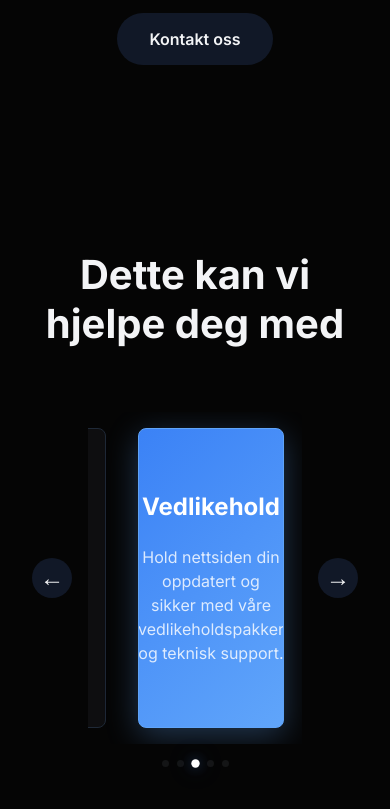
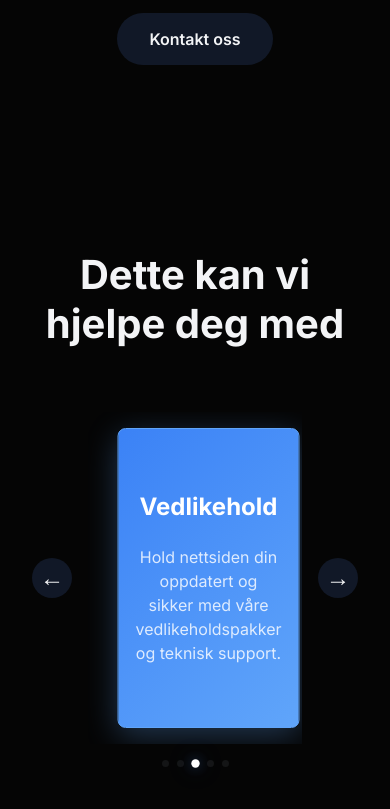
Before and after one commit to kkinnit-o8/NettSor, a plain HTML site: page index.html in a window 390 px wide. Shown: the part 477-1286 px from the top of the page. Drawn offline with Linux system fonts and the light colour scheme.

Commit message:
carousel better

```diff
--- a/script.js
+++ b/script.js
@@ -118,7 +118,7 @@ document.addEventListener('DOMContentLoaded', function() {
     // Dynamically calculate card width for responsiveness
     function getCardWidth() {
         if (services.length === 0) return 0;
-        return services[0].getBoundingClientRect().width;
+        return services[0].getBoundingClientRect().width+1;
     }
     // Get the computed gap between cards (in px)
     function getCardGap() {
--- a/styles.css
+++ b/styles.css
@@ -949,7 +949,7 @@ header {
   }
 
   .service {
-    max-width: 80%;
+    max-width: 100%;
     margin: 1rem 0; /* Added margin for spacing */
     padding: 1.5rem;
     box-shadow: none; /* Remove shadow on mobile for simplicity */
```
